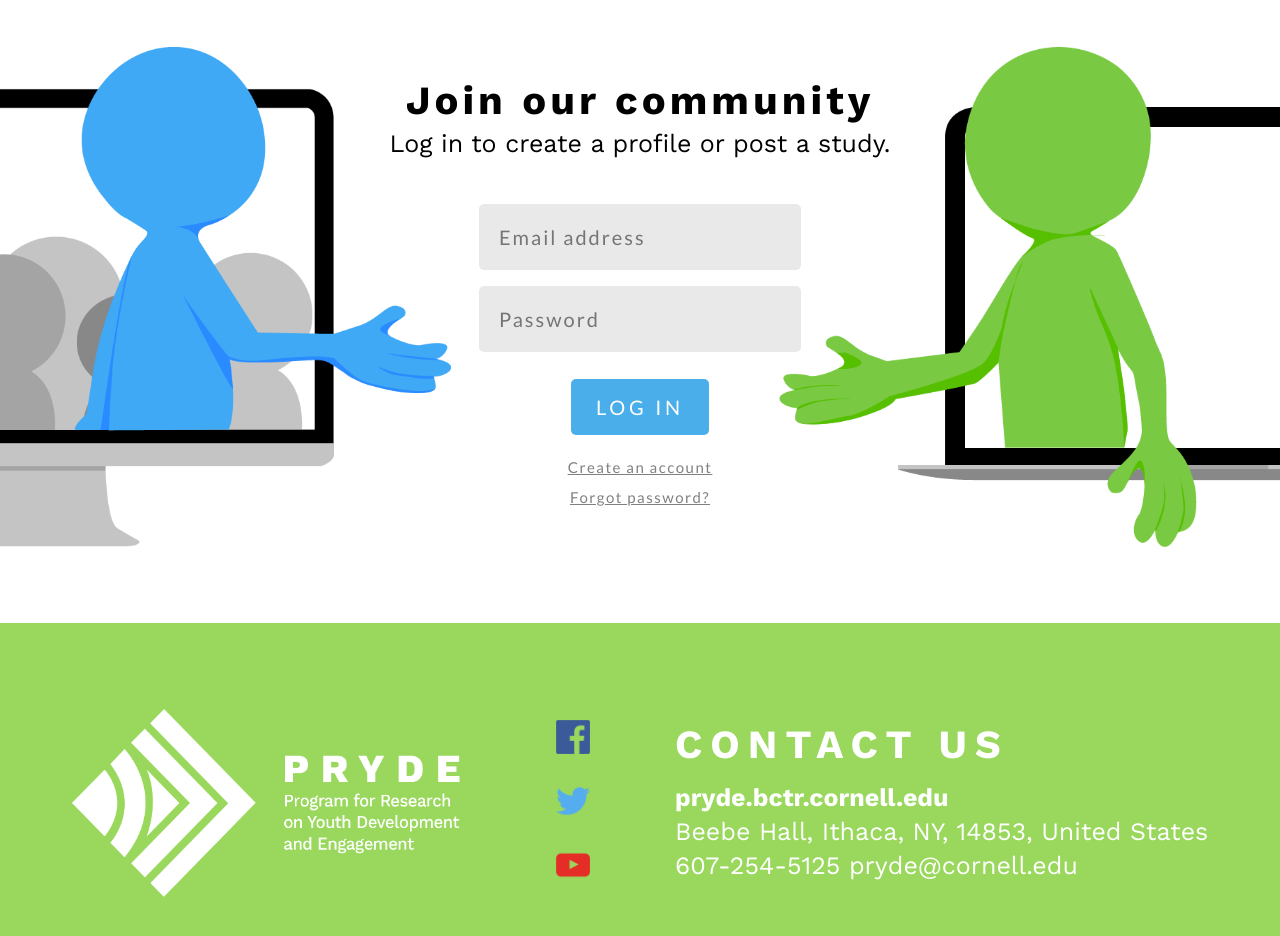
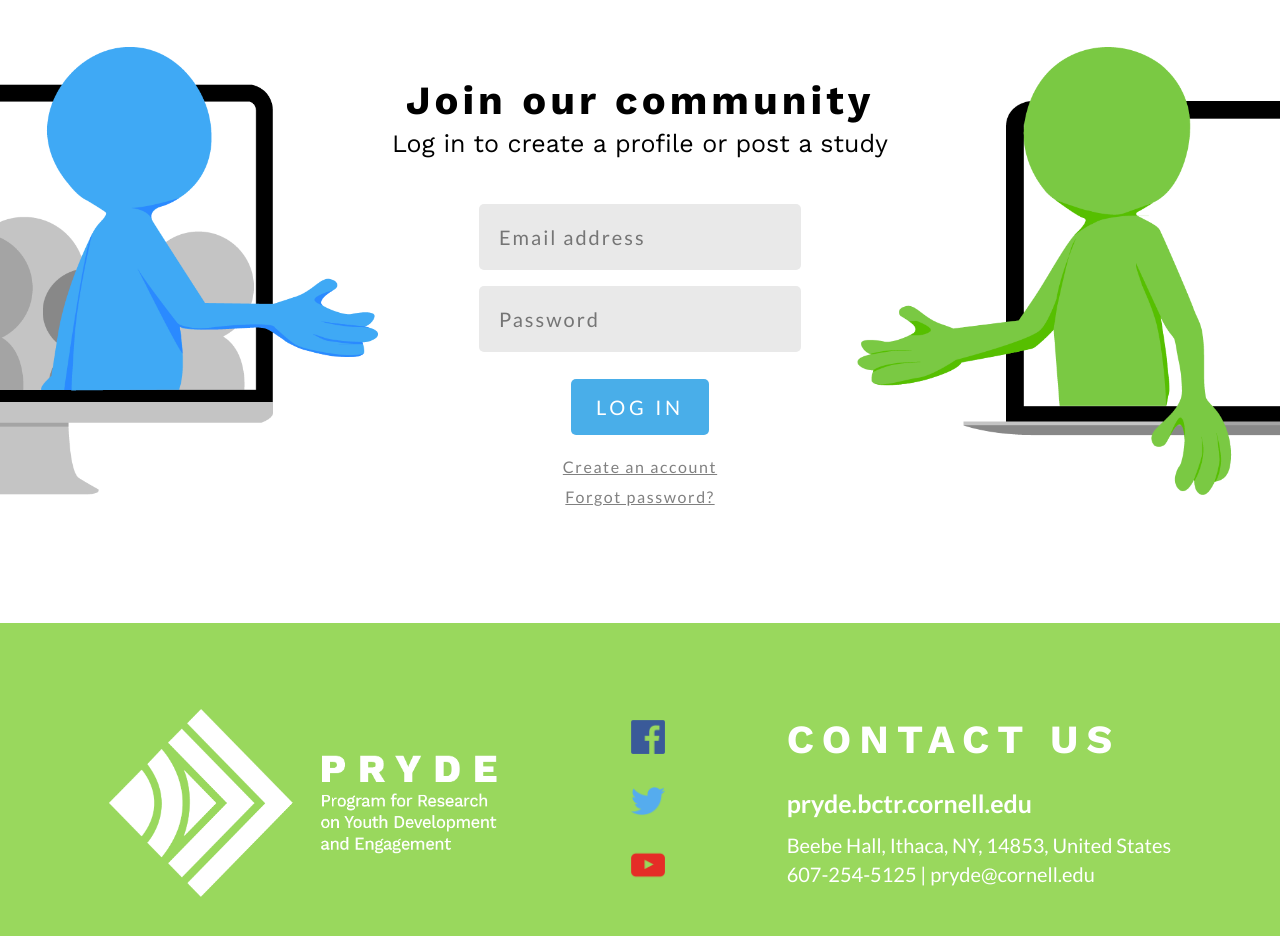
Before and after one commit to gnaww/pryde-connect, a React (Create React App) app in the folder frontend/: page /login in a window 1280 px wide. Shown: the part 140-1076 px from the top of the page. Built offline with nearby package versions, Linux system fonts and the light colour scheme.

Commit message:
more styling changes

```diff
--- a/frontend/src/components/Footer.js
+++ b/frontend/src/components/Footer.js
@@ -25,7 +25,7 @@ const Footer = () => (
                 pryde.bctr.cornell.edu
             </a>
             <p>Beebe Hall, Ithaca, NY, 14853, United States </p>
-            <p>607-254-5125 <a href="mailto:pryde@cornell.edu">pryde@cornell.edu</a></p>
+            <p>607-254-5125 | <a href="mailto:pryde@cornell.edu">pryde@cornell.edu</a></p>
         </div>
     </footer>
 );
--- a/frontend/src/pages/Login.js
+++ b/frontend/src/pages/Login.js
@@ -50,7 +50,7 @@ class Login extends Component {
                     Join our community
                 </h1>
                 <h2 className={styles.loginToCreate}>
-                    Log in to create a profile or post a study.
+                    Log in to create a profile or post a study
                 </h2>
                 <form className={styles.loginForm} onSubmit={this.handleSubmit}>
                     <input className={styles.textInput} placeholder="Email address" type="text" value={this.state.email} onChange={this.handleEmailChange} />
--- a/frontend/src/styles/Footer.module.css
+++ b/frontend/src/styles/Footer.module.css
@@ -20,6 +20,11 @@
 
 .socialMedia img {
     height: 60px;
+    transition: 0.25s;
+}
+
+.socialMedia img:hover {
+    transform: scale(1.2);
 }
 
 .contact {
@@ -38,15 +43,25 @@
 #prydeLink {
     font-weight: bold;
     font-size: 25px;
+    line-height: 50px;
 }
 
 .contact p {
     font-weight: normal;
-    font-size: 25px;
+    font-size: 20px;
     margin: 5px 0;
+    font-family: Lato;
 }
 
 .contact a {
     color: white;
     text-decoration: none;
+    font-family: Lato;
+    transition: 0.25s;
 }
+
+.contact a:hover {
+    opacity: 0.5;
+    text-decoration: none;
+    font-family: Lato;
+}
--- a/frontend/src/styles/Homepage.module.css
+++ b/frontend/src/styles/Homepage.module.css
@@ -56,7 +56,7 @@
 #welcomeBanner a:hover{
     background: none;
     transition: 0.25s ease-in-out;
-    box-shadow: inset white 0px 0px 0px 1px;
+    box-shadow: inset white 0px 0px 0px 2px;
 }
 
 #welcomeBanner button {
@@ -112,6 +112,7 @@
     font-family: Lato;
     font-size: 20px;
     letter-spacing: 0.05em;
+    line-height: 25px;
 }
 
 .aboutUs .connect {
--- a/frontend/src/styles/Login.module.css
+++ b/frontend/src/styles/Login.module.css
@@ -19,7 +19,8 @@
 }
 
 #loginBlue img {
-    height: 100%;
+    height: 35vw;
+    max-height: 100%;
     position: relative;
     left: -250px;
 }
@@ -29,7 +30,8 @@
 }
 
 #loginGreen img {
-    height: 100%;
+    height:35vw;
+    max-height: 100%;
     position: relative;
     right: -250px;
 }
@@ -87,6 +89,13 @@
     color: white;
 }
 
+.loginButton:hover{
+    background: none;
+    transition: 0.25s ease-in-out;
+    color: #49AEE9;
+    box-shadow: inset #49AEE9 0px 0px 0px 2px;
+}
+
 .loginForm {
     display: flex;
     flex-direction: column;
@@ -97,7 +106,7 @@
 
 .link {
     font-family: Lato;
-    font-size: 15px;
+    font-size: 16px;
     line-height: 18px;
     margin-bottom: 12px;
     align-self: center;
@@ -105,6 +114,11 @@
     letter-spacing: 0.1em;
     text-decoration-line: underline;
     color: #808080;
+}
+
+.link:hover{
+    opacity: 0.5;
+    transition: 0.25s;
 }
 
 .links {
--- a/frontend/src/styles/Navbar.module.css
+++ b/frontend/src/styles/Navbar.module.css
@@ -3,7 +3,7 @@
     height: 110px;
     display: flex;
     align-items: center;
-    box-shadow: 0px 2px 4px rgba(0, 0, 0, 0.25);
+    /* box-shadow: 0px 2px 4px rgba(0, 0, 0, 0.25); */
 }
 
 .logo {
--- a/frontend/src/styles/SearchResult.module.css
+++ b/frontend/src/styles/SearchResult.module.css
@@ -17,7 +17,7 @@
 }
 
 .searchResult:hover {
-    transform: translateY(-7px);
+    transform: scale(1.02);
 }
 
 .projectResult {
```
